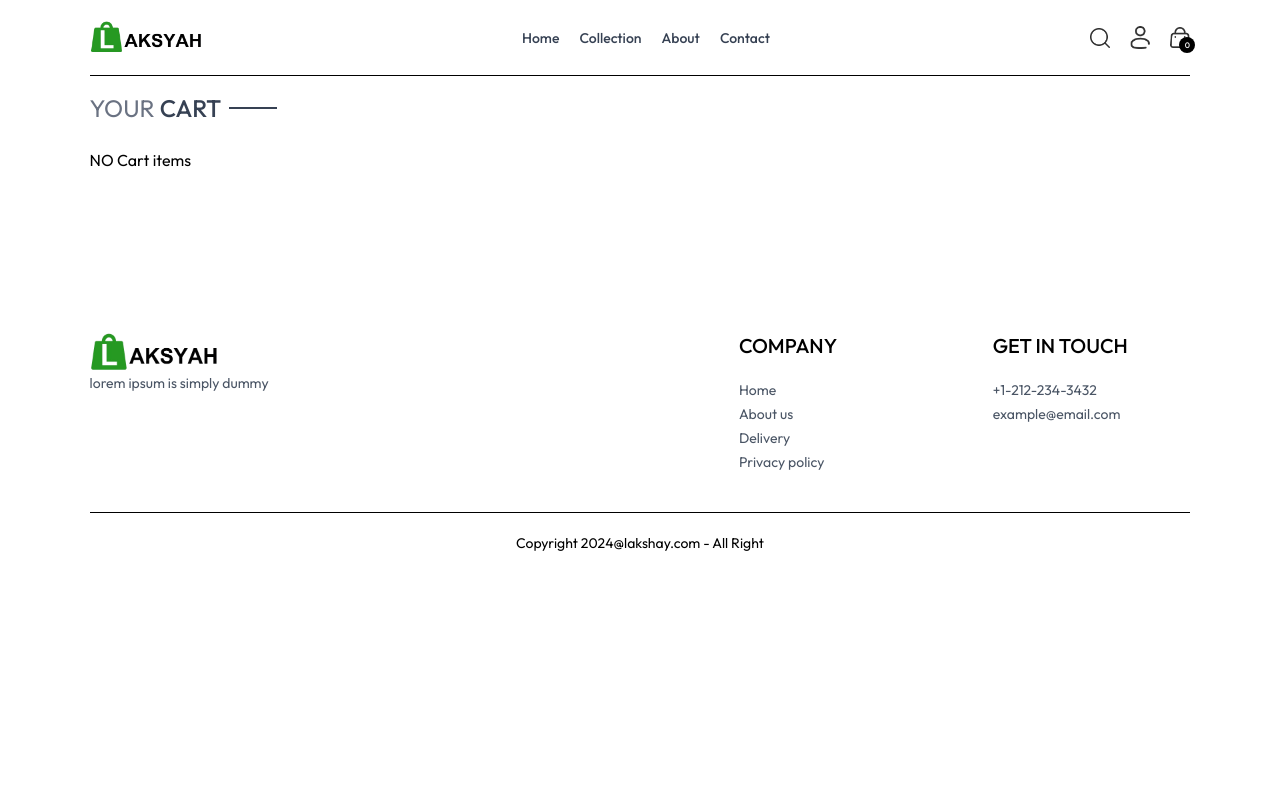
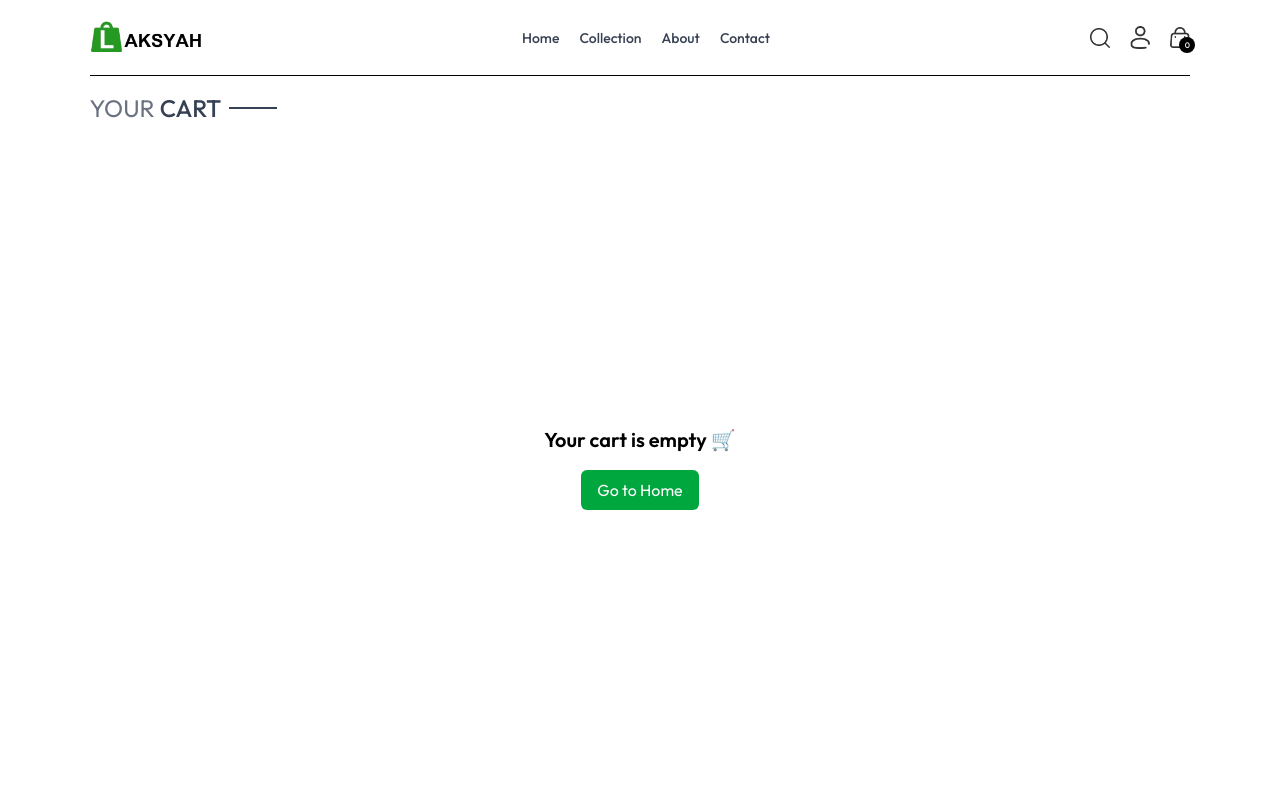
Before and after one commit to Abhinand-SD/laksyah-trends-ecommerce, a React (Vite) app: page /cart in a window 1280 px wide. Shown: the top 800 px of the page. Built offline with nearby package versions, Linux system fonts and the light colour scheme.

Commit message:
complete cart page

```diff
--- a/src/context/ShopContext.jsx
+++ b/src/context/ShopContext.jsx
@@ -31,7 +31,6 @@ export const ShopContextProvider = (props) => {
             cartData[itemId] = {}
             cartData[itemId][size] = 1;
         }
-
         setCartItem(cartData)
     }
 
@@ -54,6 +53,14 @@ export const ShopContextProvider = (props) => {
         return totalCount;
     }
 
+    const updateQuantity = async (itemId, size, quantity) => {
+        let cartData = structuredClone(cartItem);
+        cartData[itemId][size] = quantity;
+        setCartItem(cartData[itemId][size])
+    }
+
+
+
     const value = {
         products,
         currency,
@@ -64,7 +71,8 @@ export const ShopContextProvider = (props) => {
         setShowSearch,
         cartItem,
         addToCart,
-        getCartCount
+        getCartCount,
+        updateQuantity
     }
 
     return (
--- a/src/pages/Cart.jsx
+++ b/src/pages/Cart.jsx
@@ -1,33 +1,35 @@
 import React, { useContext, useEffect, useState } from 'react'
 import ShopContext from '../context/ShopContext'
 import Title from '../components/Title'
+import { assets } from '../assets/assets';
+import { Link } from 'react-router-dom';
 
 const Cart = () => {
 
-  const { products, currency, cartItem } = useContext(ShopContext);
+  const { products, currency, cartItem, updateQuantity, getCartCount } = useContext(ShopContext);
 
-  console.log('cart items', cartItem)
+  // console.log('cart items', cartItem)
 
-  const [cartData, setCartItem] = useState([])
+  const [cartData, setCartData] = useState([])
 
   useEffect(() => {
     const tempData = [];
 
     for (const items in cartItem) {
 
-      console.log("frist", items)
+      // console.log("frist", items)
       for (const item in cartItem[items]) {
-        console.log("second", item)
+        // console.log("second", item)
         if (cartItem[items]) {
           tempData.push({
             _id: items,
             size: item,
-            quatity: cartItem[items][item]
+            quantity: cartItem[items][item]
           })
         }
       }
     }
-    setCartItem(tempData)
+    setCartData(tempData)
   }, [cartItem])
   return (
     <div className='border-t pt-4'>
@@ -35,8 +37,8 @@ const Cart = () => {
       <div className='text-2xl mb-3'>
         <Title text1={'YOUR'} text2={'CART'} />
       </div>
-
-      {cartData && cartData.length > 0 ? (<div>
+      {getCartCount() > 0 ? (
+        <div>
           {
             cartData.map((item, index) => {
               const productData = products.find((product) => product._id === item._id);
@@ -52,13 +54,21 @@ const Cart = () => {
                       </div>
                     </div>
                   </div>
-                <input className='border max-w-10 sm:max-w-20 px-1 sm:px-2 py-1' type='number' min={1} defaultValue={item.quatity}/>
+                  <input className='border max-w-10 sm:max-w-20 px-1 sm:px-2 py-1' type='number' min={1} defaultValue={item.quantity} />
+                  <img onClick={() => updateQuantity(item._id, item.size, 0)} src={assets.bin_icon} className='w-4 mr-4 sm:w-5 cursor-pointer' alt='' />
                 </div>
               )
             })
           }
 
-      </div>) : (<div> <p>NO Cart items </p></div>)}
+        </div>) : (
+        <div className="flex flex-col items-center justify-center h-[80vh]">
+          <h2 className="text-xl font-semibold mb-4">Your cart is empty 🛒</h2>
+          <Link to="/" className="bg-green-600 text-white px-4 py-2 rounded-md hover:bg-green-700" >
+            Go to Home
+          </Link>
+        </div>
+      )}
     </div>
   )
 }
--- a/src/pages/Collection.jsx
+++ b/src/pages/Collection.jsx
@@ -21,7 +21,7 @@ const Collection = () => {
     }
     else {
       setCategory(prev => [...prev, e.target.value])
-      console.log("working on process")
+      // console.log("working on process")
     }
 
   }
```
Also changed, not shown: 1 other file (tests, documents, lock files or other folders). Lines whose indentation alone changed are shown as unchanged.
